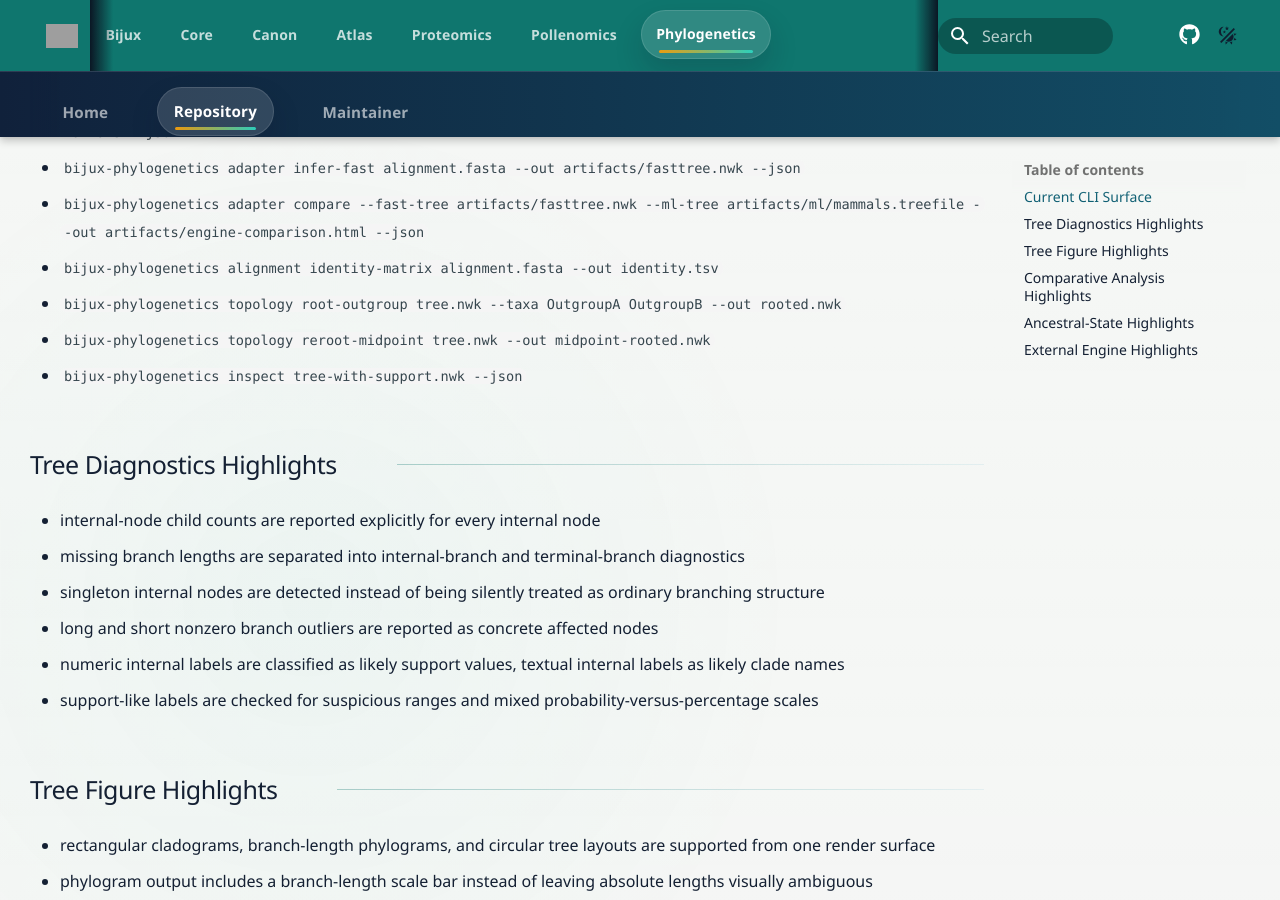
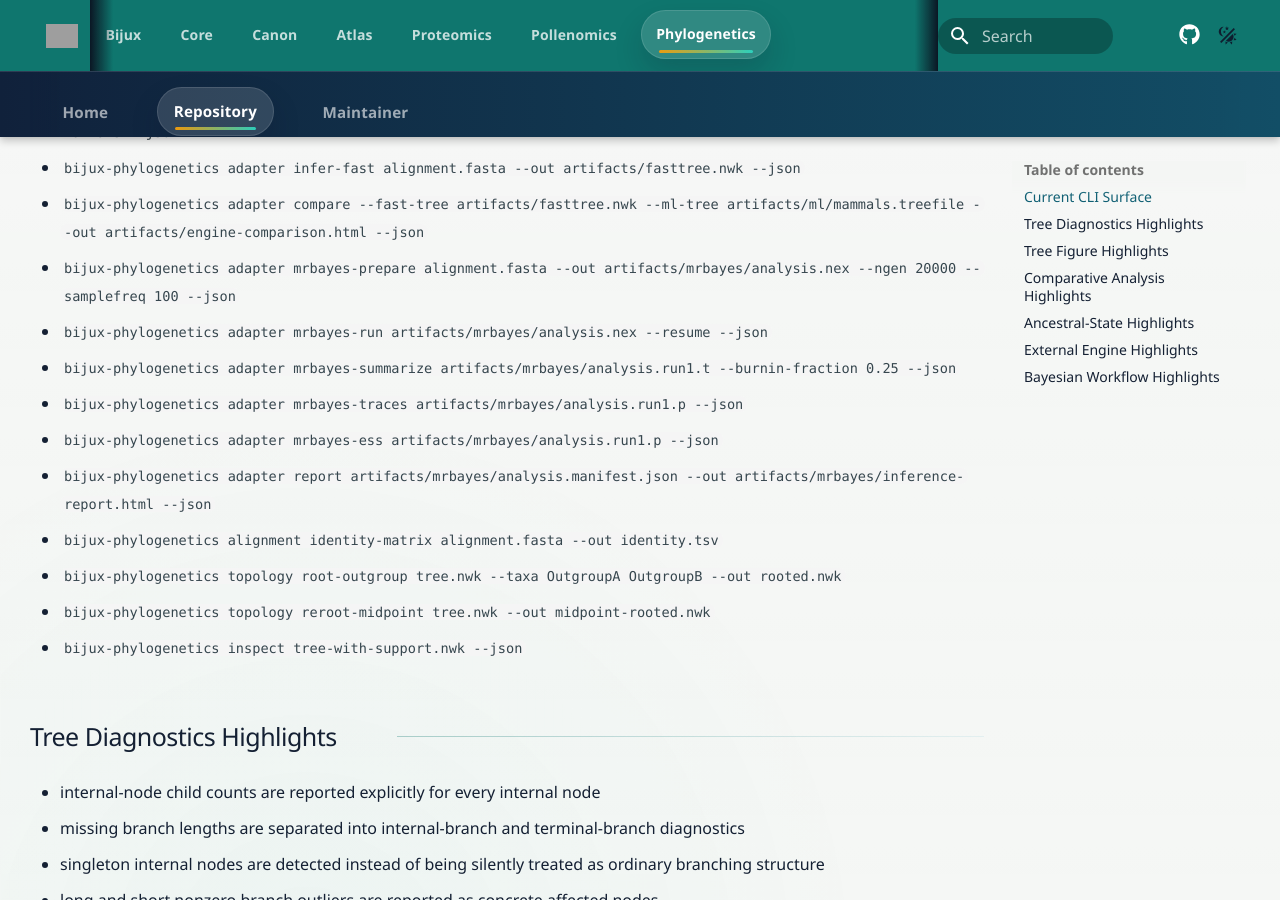
Before and after one commit to bijux/bijux-phylogenetics, an MkDocs documentation site: the page built from docs/01-bijux-phylogenetics/index.md, in a window 1280 px wide and 900 px high, scrolled down 1567 px. Built offline with MkDocs 1.6.1 and Material for MkDocs 9.7.7, drawn with Linux system fonts in a browser that asks for light colours; comment, search, counter and statistics services are not loaded; some of the changed text lies outside the part shown; grey boxes are pictures that could not be loaded.

Commit message:
docs(site): add bayesian adapter overview

```diff
--- a/docs/01-bijux-phylogenetics/index.md
+++ b/docs/01-bijux-phylogenetics/index.md
@@ -47,6 +47,12 @@
 - `bijux-phylogenetics adapter consensus artifacts/bootstrap/mammals.ufboot --out-dir artifacts/consensus --prefix mammals --json`
 - `bijux-phylogenetics adapter infer-fast alignment.fasta --out artifacts/fasttree.nwk --json`
 - `bijux-phylogenetics adapter compare --fast-tree artifacts/fasttree.nwk --ml-tree artifacts/ml/mammals.treefile --out artifacts/engine-comparison.html --json`
+- `bijux-phylogenetics adapter mrbayes-prepare alignment.fasta --out artifacts/mrbayes/analysis.nex --ngen 20000 --samplefreq 100 --json`
+- `bijux-phylogenetics adapter mrbayes-run artifacts/mrbayes/analysis.nex --resume --json`
+- `bijux-phylogenetics adapter mrbayes-summarize artifacts/mrbayes/analysis.run1.t --burnin-fraction 0.25 --json`
+- `bijux-phylogenetics adapter mrbayes-traces artifacts/mrbayes/analysis.run1.p --json`
+- `bijux-phylogenetics adapter mrbayes-ess artifacts/mrbayes/analysis.run1.p --json`
+- `bijux-phylogenetics adapter report artifacts/mrbayes/analysis.manifest.json --out artifacts/mrbayes/inference-report.html --json`
 - `bijux-phylogenetics alignment identity-matrix alignment.fasta --out identity.tsv`
 - `bijux-phylogenetics topology root-outgroup tree.nwk --taxa OutgroupA OutgroupB --out rooted.nwk`
 - `bijux-phylogenetics topology reroot-midpoint tree.nwk --out midpoint-rooted.nwk`
@@ -90,3 +96,10 @@
 - every engine workflow records the resolved executable, exact command vector, version output, stdout, stderr, and extracted warning lines in a deterministic manifest
 - model selection emits a stable selected-model artifact, ML inference emits validated Newick trees, and bootstrap workflows retain both support trees and bootstrap tree sets
 - fast approximate and ML trees can be compared through the same topology, clade, support, and branch-length report surface already used for native tree comparison
+
+## Bayesian Workflow Highlights
+
+- aligned FASTA inputs can now be turned into deterministic MrBayes NEXUS analyses with explicit model and MCMC settings
+- MrBayes posterior runs emit posterior trees, parameter traces, resumable manifests, and HTML inference workflow reports through the same adapter layer as other external engines
+- posterior tree sets can be burn-in filtered and summarized into consensus trees, rooted-topology counts, and shared-taxon summaries
+- parameter traces can be parsed directly and converted into per-parameter effective sample size summaries without leaving the native Python/runtime surface
```
